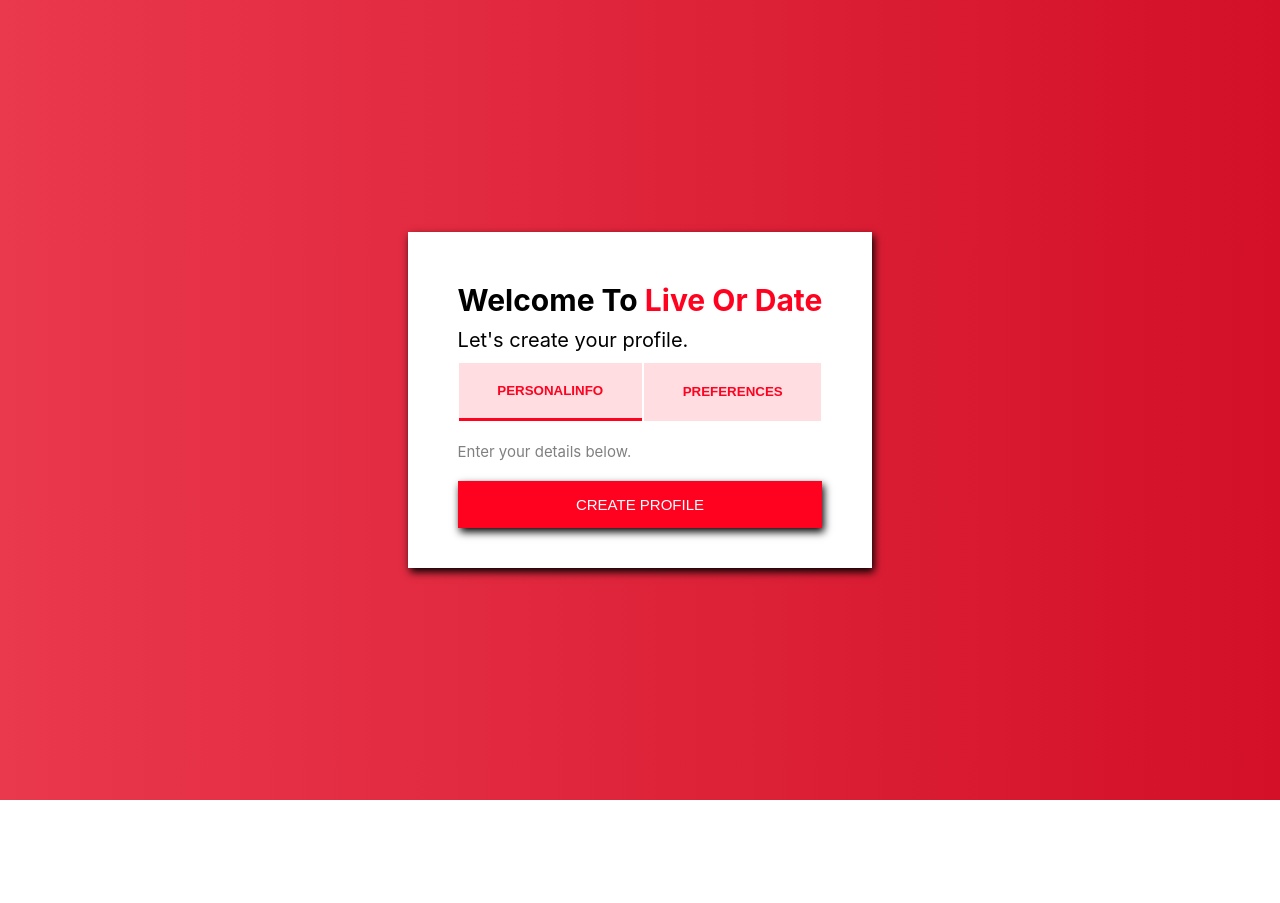
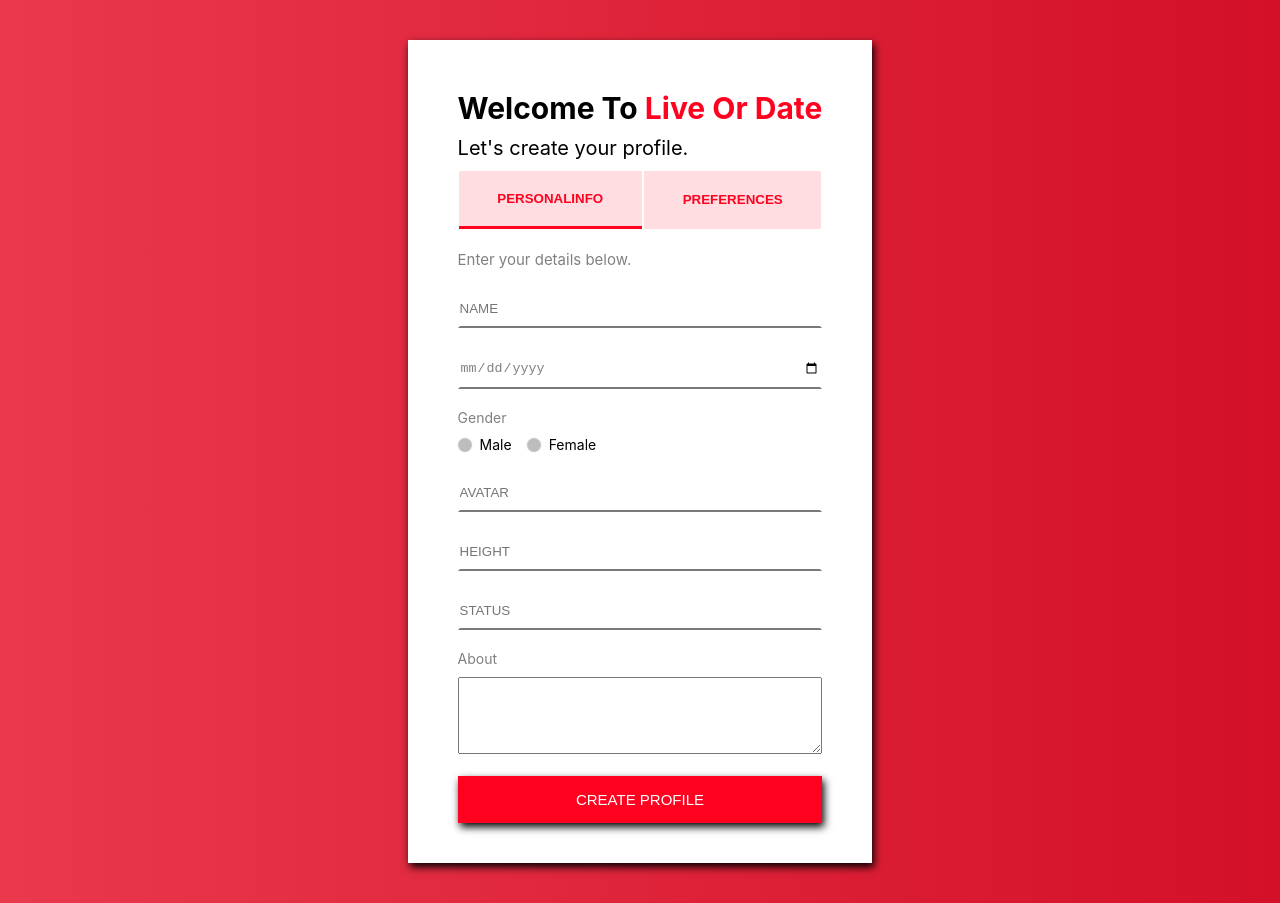
Before and after one commit to emanuel-yaish/react_week_project, a React (Create React App) app: page /newprofile in a window 1280 px wide. Before the commit the page ends 800 px from the top, so only its background shows below. Built offline with nearby package versions, Linux system fonts and the light colour scheme.

Commit message:
find nelify problem

```diff
--- a/src/components/PersonalInfo.jsx
+++ b/src/components/PersonalInfo.jsx
@@ -1,82 +1,82 @@
-// import React from "react";
-// import CostumInput from "../components/CostumInput";
-// import RadioButtons from "./RadioButtons";
+import React from "react";
+import CostumInput from "../components/CostumInput";
+import RadioButtons from "./RadioButtons";
 // import { MultiSelect } from "react-multi-select-component";
-// import TextArea from "../components/TextArea";
+import TextArea from "../components/TextArea";
 
-// function PersonalInfo({ userInput, handleInputChange, selected, setSelected }) {
-//   const gender = ["Male", "Female"];
-//   //   const status = ["Single", "Divorced"];
-//   //   const yesNoQuestion = ["Yes", "No"];
-//   const options = [
-//     { label: "Grapes 🍇", value: "grapes" },
-//     { label: "Mango 🥭", value: "mango" },
-//     { label: "Strawberry 🍓", value: "strawberry", disabled: true },
-//   ];
-//   return (
-//     <div className="personal-info">
-//       <CostumInput
-//         onInputChangeCallBack={handleInputChange}
-//         label="Name"
-//         type="text"
-//         name="name"
-//         value={userInput.name}
-//         id="name"
-//       />
-//       <CostumInput
-//         onInputChangeCallBack={handleInputChange}
-//         label="Birthday"
-//         type="date"
-//         name="birthDay"
-//         value={userInput.birthDay}
-//         id="birthday-input"
-//       />
-//       <RadioButtons
-//         onInputChangeCallBack={handleInputChange}
-//         mainLabel="Gender"
-//         options={gender}
-//       />
-//       <CostumInput
-//         onInputChangeCallBack={handleInputChange}
-//         label="Avatar"
-//         type="text"
-//         name="avatar"
-//         value={userInput.avatar}
-//         id="avatar-input"
-//       />
-//       <CostumInput
-//         onInputChangeCallBack={handleInputChange}
-//         label="Height"
-//         type="number"
-//         name="height"
-//         value={userInput.height}
-//         id="height-input"
-//       />
-//       <CostumInput
-//         onInputChangeCallBack={handleInputChange}
-//         label="Status"
-//         type="text"
-//         name="status"
-//         value={userInput.status}
-//         id="status-input"
-//       />
-//       <MultiSelect
-//         options={options}
-//         value={selected}
-//         onChange={setSelected}
-//         labelledBy="Select"
-//       />
-//       <TextArea
-//         label="About"
-//         name="about"
-//         id="about-input"
-//         value={userInput.about}
-//         onInputChangeCallBack={handleInputChange}
-//         cols={40}
-//         rows={5}
-//       />
-//     </div>
-//   );
-// }
+function PersonalInfo({ userInput, handleInputChange, selected, setSelected }) {
+  const gender = ["Male", "Female"];
+  //   const status = ["Single", "Divorced"];
+  //   const yesNoQuestion = ["Yes", "No"];
+  // const options = [
+  //   { label: "Grapes 🍇", value: "grapes" },
+  //   { label: "Mango 🥭", value: "mango" },
+  //   { label: "Strawberry 🍓", value: "strawberry", disabled: true },
+  // ];
+  return (
+    <div className="personal-info">
+      <CostumInput
+        onInputChangeCallBack={handleInputChange}
+        label="Name"
+        type="text"
+        name="name"
+        value={userInput.name}
+        id="name"
+      />
+      <CostumInput
+        onInputChangeCallBack={handleInputChange}
+        label="Birthday"
+        type="date"
+        name="birthDay"
+        value={userInput.birthDay}
+        id="birthday-input"
+      />
+      <RadioButtons
+        onInputChangeCallBack={handleInputChange}
+        mainLabel="Gender"
+        options={gender}
+      />
+      <CostumInput
+        onInputChangeCallBack={handleInputChange}
+        label="Avatar"
+        type="text"
+        name="avatar"
+        value={userInput.avatar}
+        id="avatar-input"
+      />
+      <CostumInput
+        onInputChangeCallBack={handleInputChange}
+        label="Height"
+        type="number"
+        name="height"
+        value={userInput.height}
+        id="height-input"
+      />
+      <CostumInput
+        onInputChangeCallBack={handleInputChange}
+        label="Status"
+        type="text"
+        name="status"
+        value={userInput.status}
+        id="status-input"
+      />
+      {/* <MultiSelect
+        options={options}
+        value={selected}
+        onChange={setSelected}
+        labelledBy="Select"
+      /> */}
+      <TextArea
+        label="About"
+        name="about"
+        id="about-input"
+        value={userInput.about}
+        onInputChangeCallBack={handleInputChange}
+        cols={40}
+        rows={5}
+      />
+    </div>
+  );
+}
 
-// export default PersonalInfo;
+export default PersonalInfo;
--- a/src/pages/EditProfilePage.jsx
+++ b/src/pages/EditProfilePage.jsx
@@ -1,7 +1,7 @@
 import React, { useState, useEffect } from "react";
 import { useParams } from "react-router-dom";
 import ProfilesApi from "../api/ProfilesApi";
-// import PersonalInfo from "../components/PersonalInfo";
+import PersonalInfo from "../components/PersonalInfo";
 import Preferences from "../components/Preferences";
 import StepsNav from "../components/StepsNav";
 import "./EditProfilePage.css";
@@ -82,13 +82,12 @@
           </div>
 
           {currentFormType === steps[0] ? (
-            // <PersonalInfo
-            //   userInput={userInput}
-            //   handleInputChange={handleInputChange}
-            //   selected={selected}
-            //   setSelected={setSelected}
-            // />
-            ""
+            <PersonalInfo
+              userInput={userInput}
+              handleInputChange={handleInputChange}
+              // selected={selected}
+              // setSelected={setSelected}
+            />
           ) : (
             <Preferences
               userInput={userInput}
--- a/src/pages/NewProfilePage.jsx
+++ b/src/pages/NewProfilePage.jsx
@@ -1,6 +1,6 @@
 import React, { useState } from "react";
 import ProfilesApi from "../api/ProfilesApi";
-// import PersonalInfo from "../components/PersonalInfo";
+import PersonalInfo from "../components/PersonalInfo";
 import Preferences from "../components/Preferences";
 import StepsNav from "../components/StepsNav";
 
@@ -70,13 +70,12 @@
           </div>
 
           {currentFormType === steps[0] ? (
-            // <PersonalInfo
-            //   userInput={userInput}
-            //   handleInputChange={handleInputChange}
-            //   selected={selected}
-            //   setSelected={setSelected}
-            // />
-            ""
+            <PersonalInfo
+              userInput={userInput}
+              handleInputChange={handleInputChange}
+              // selected={selected}
+              // setSelected={setSelected}
+            />
           ) : (
             <Preferences
               userInput={userInput}
```
